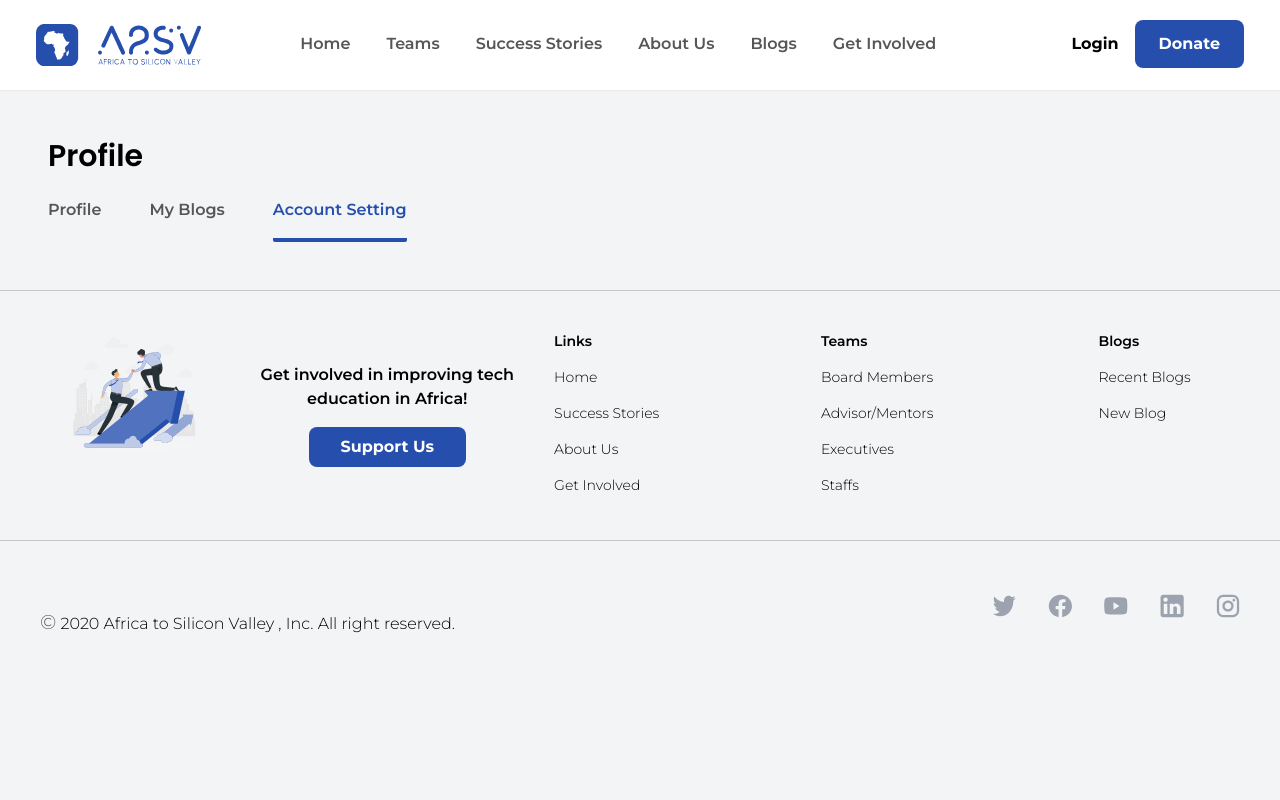
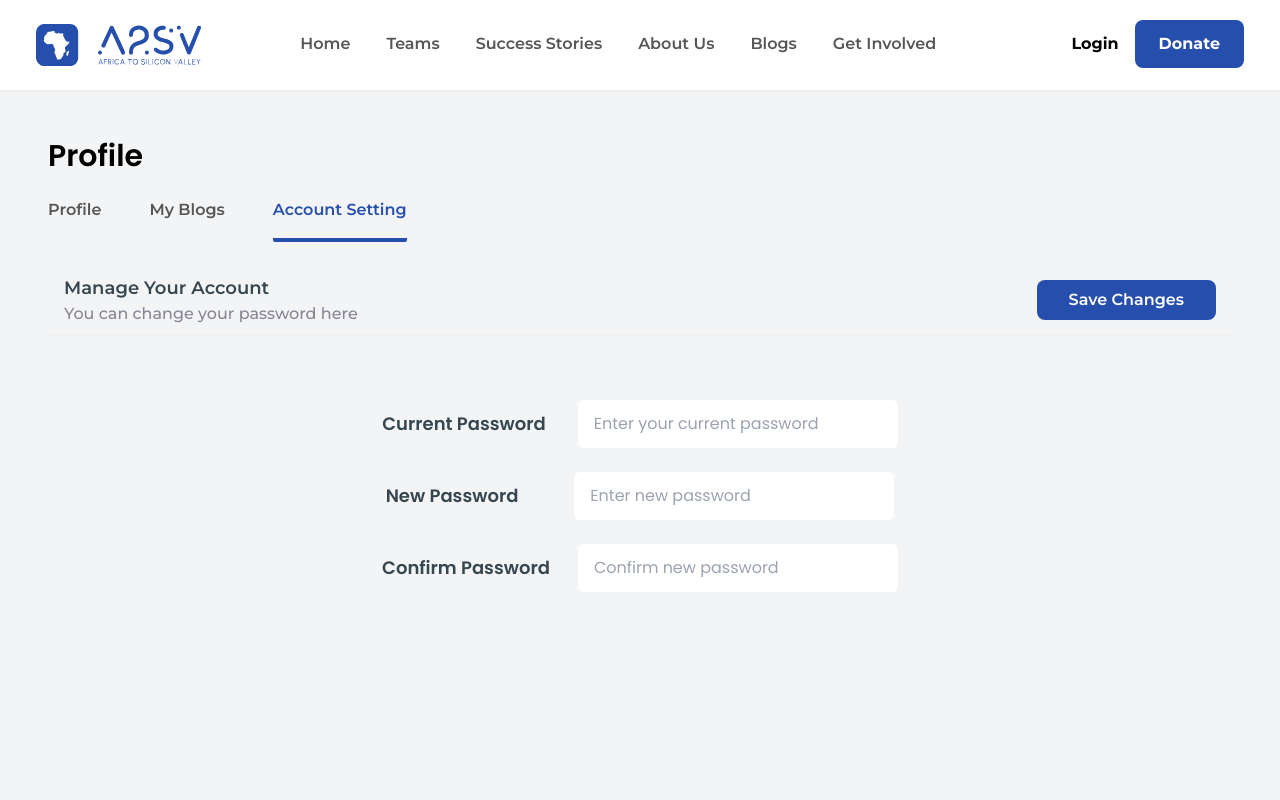
Before and after one commit to RealEskalate/2023-project-phase-starter-projects, a Next.js app in the folder aastu/web/group-2/: page /profile/accountsetting in a window 1280 px wide. Shown: the top 800 px of the page. Built offline with nearby package versions, Linux system fonts and the light colour scheme; a web font is replaced by a local one.

Commit message:
feat(AASTU.web.G2): Finished account settings (#156)
Co-authored-by: Natanim Ashenafi <natanimashenafi20@gmail.com>

```diff
--- /dev/null
+++ b/aastu/web/group-2/app/components/profile/AccountSettingsSection.tsx
@@ -0,0 +1,74 @@
+import React, { useState } from 'react'
+
+const AccountSettingsSection = () => {
+
+  const [currentPassword, setCurrentPassword] = useState("")
+  const [newPassword, setNewPassword] = useState("")
+  const [confirmPassword, setConfirmPassword] = useState("")
+
+  const handleSaveChange = (e: any) => {
+    e.preventDefault()
+
+    if (!currentPassword.length || !newPassword.length || !confirmPassword.length) {
+      alert("All fields must be filled!")
+    } else {
+
+    }
+  }
+
+  return (
+    <section>
+      <div className='flex flex-col items-center gap-4 md:flex-row md:justify-between py-2 border-b-2 border-[#EFEFEF] mb-7 px-4'>
+        <div className=' font-secondaryFont'>
+          <h3 className='font-semibold text-textColor-200 text-lg text-center md:text-left md:text-lg'>Manage Your Account</h3>
+          <p className='font-medium text-textColor-50 text-base'>You can change your password here</p>
+        </div>
+        <div className=' flex items-center'>
+          <button onClick={handleSaveChange} className='bg-primaryColor text-white font-secondaryFont font-semibold rounded-lg px-8 py-2'>Save Changes</button>
+        </div>
+      </div>
+      <div>
+        <form className='flex flex-col items-center gap-y-6 mt-16 md:mb-96 mb-20'>
+          <div className='flex flex-col items-start md:flex-row md:justify-between md:items-center md:gap-x-7 gap-y-3'>
+            <label htmlFor="currentPassword" className='font-semibold text-lg text-textColor-200'>Current Password</label>
+            <input
+              type="password"
+              name='currentPassword'
+              id='currentPassword'
+              placeholder='Enter your current password'
+              value={currentPassword}
+              onChange={(e) => setCurrentPassword(e.target.value)}
+              className='w-96 md:w-80 px-4 py-3 rounded-md md:ml-1'
+            />
+          </div>
+          <div className='flex flex-col items-start md:flex-row md:justify-between md:items-center md:gap-x-7 gap-y-3'>
+            <label htmlFor="newPassword" className='font-semibold text-lg text-textColor-200 md:mr-5'>New Password</label>
+            <input
+              type="password"
+              name='newPassword'
+              id='newPassword'
+              placeholder='Enter new password'
+              value={newPassword}
+              onChange={(e) => setNewPassword(e.target.value)}
+              className='w-96 md:w-80 px-4 py-3 rounded-md md:ml-2'
+            />
+          </div>
+          <div className='flex flex-col items-start md:flex-row md:justify-between md:items-center md:gap-x-7 gap-y-3'>
+            <label htmlFor="confirmPassword" className='font-semibold text-lg text-textColor-200'>Confirm Password</label>
+            <input
+              type="password"
+              name='confirmPassword'
+              id='confirmPassword'
+              placeholder='Confirm new password'
+              value={confirmPassword}
+              onChange={(e) => setConfirmPassword(e.target.value)}
+              className='w-96 md:w-80 px-4 py-3 rounded-md '
+            />
+          </div>
+        </form>
+      </div>
+    </section>
+  )
+}
+
+export default AccountSettingsSection
--- a/aastu/web/group-2/app/profile/accountsetting/page.tsx
+++ b/aastu/web/group-2/app/profile/accountsetting/page.tsx
@@ -1,4 +1,11 @@
-export default function Section() {
-    return(
-        <div></div>    )
+"use client"
+import AccountSettingsSection from '@/app/components/profile/AccountSettingsSection'
+import React from 'react'
+
+const AccountSettings = () => {
+  return (
+    <AccountSettingsSection />
+  )
 }
+
+export default AccountSettings
--- a/aastu/web/group-2/lib/redux/slices/loginSlice.ts
+++ b/aastu/web/group-2/lib/redux/slices/loginSlice.ts
@@ -1,5 +1,7 @@
 import { TokenAndUser } from "@/lib/types";
 import { createSlice } from "@reduxjs/toolkit";
+import { useAppSelector } from "../hooks";
+import { RootState } from "../store";
 
 const initialState: TokenAndUser = {
   token: "",
@@ -11,7 +13,6 @@ export const loginSlice = createSlice({
   initialState,
   reducers: {
     setUser: (state: TokenAndUser, action) => {
-      console.log("I'm here",action)
       localStorage.setItem("login", JSON.stringify(action.payload))
       state = action.payload
     },
@@ -25,4 +26,6 @@ export const loginSlice = createSlice({
   }
 })
 
+export const checkLogin = (state: RootState) => state.login.token
+
 export const { setUser, unsetUser } = loginSlice.actions
```
Also changed, not shown: aastu/web/group-2/app/profile/layout.tsx (+12 -1 lines).
